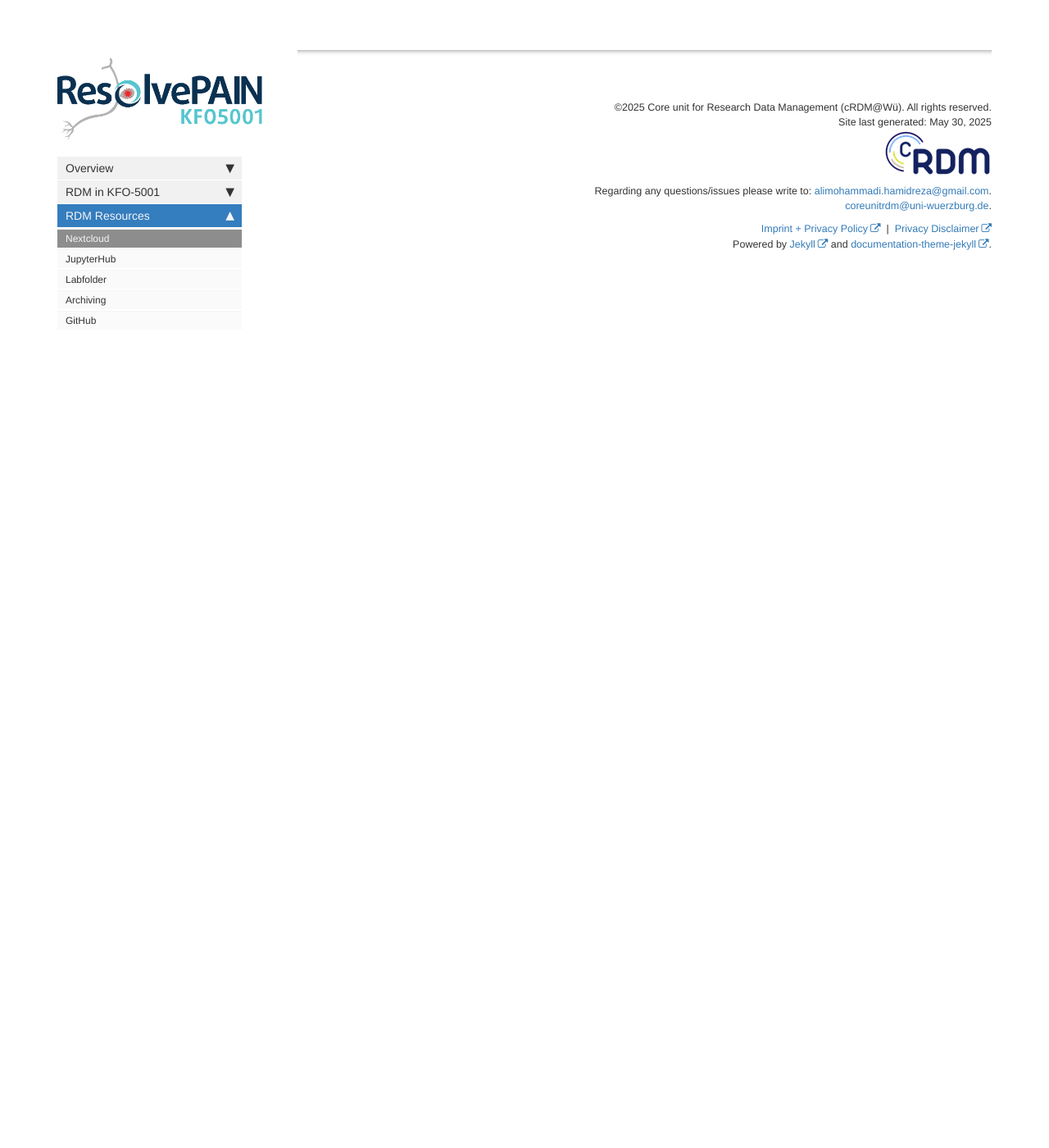
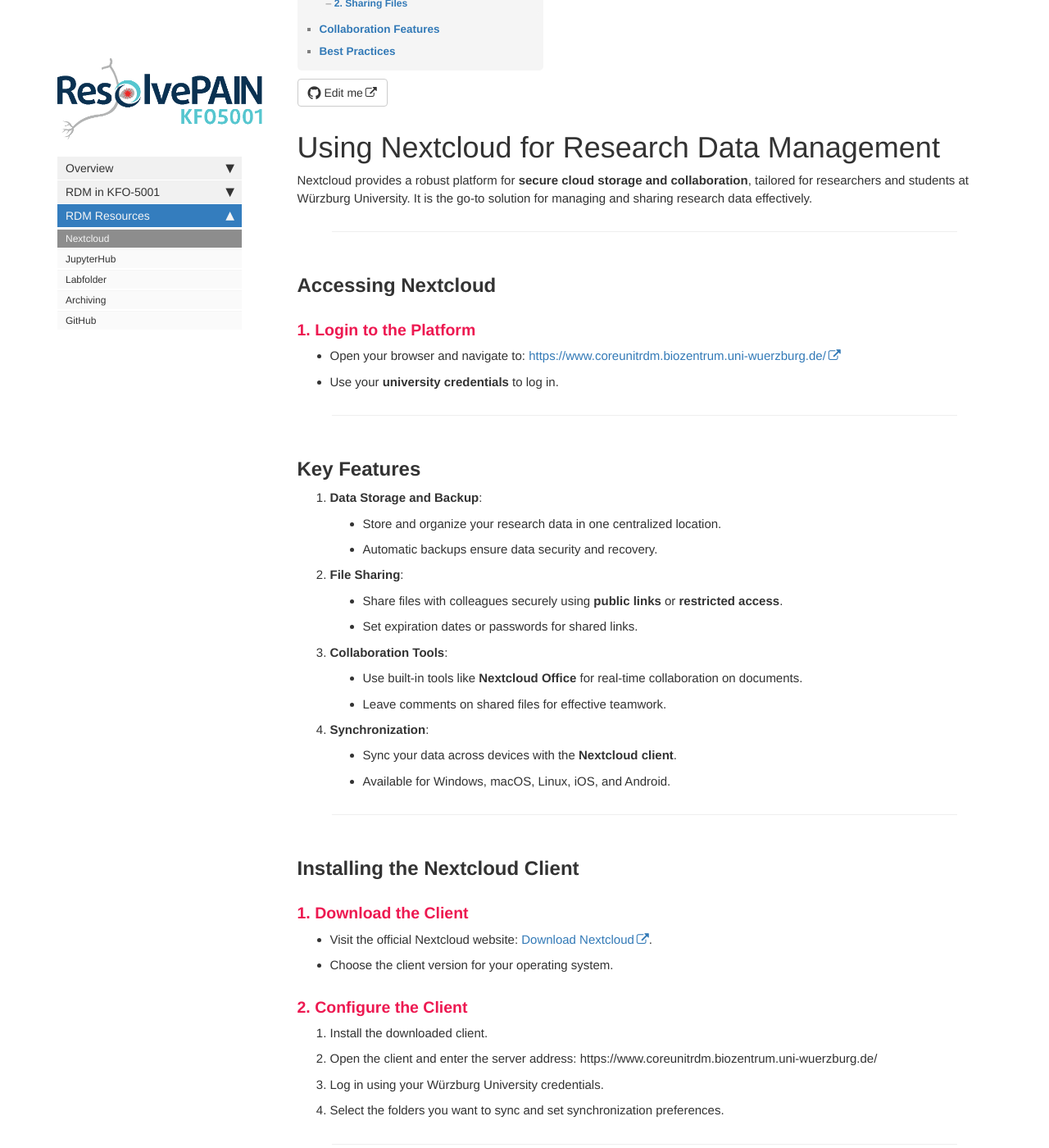
Before and after one commit to CoreUnitRDM/kfo5001-RDM-page, a Jekyll site: the page built from pages/mydoc/mydoc_nextcloud.md, in a window 1280 px wide and 1400 px high, scrolled down 400 px. Shown: the whole window at 82% size. Built offline with Jekyll 4.4.1, drawn with Linux system fonts in a browser that asks for light colours; comment, search, counter and statistics services are not loaded; before the commit the page ends 900 px from its top, so only the background shows below that; some of the changed text lies outside the part shown.

Commit message:
Update mydoc_nextcloud.md

```diff
--- a/pages/mydoc/mydoc_nextcloud.md
+++ b/pages/mydoc/mydoc_nextcloud.md
@@ -1,11 +1,90 @@
 ---
-title: nextcloud
+title: Using Nextcloud for Research Data Management
 sidebar: mydoc_sidebar
 permalink: mydoc_nextcloud.html
 folder: mydoc
 ---
 
-## About the usage of the nextcloud for this RTG
+# Using Nextcloud for Research Data Management
 
-Data structuring and annotations.
-Elaborate accordingly!
+Nextcloud provides a robust platform for **secure cloud storage and collaboration**, tailored for researchers and students at Würzburg University. It is the go-to solution for managing and sharing research data effectively.
+
+---
+
+## **Accessing Nextcloud**
+
+### **1. Login to the Platform**
+- Open your browser and navigate to:
+  [https://www.coreunitrdm.biozentrum.uni-wuerzburg.de/](https://www.coreunitrdm.biozentrum.uni-wuerzburg.de/)
+- Use your **university credentials** to log in.
+
+---
+
+## **Key Features**
+1. **Data Storage and Backup**:
+   - Store and organize your research data in one centralized location.
+   - Automatic backups ensure data security and recovery.
+
+2. **File Sharing**:
+   - Share files with colleagues securely using **public links** or **restricted access**.
+   - Set expiration dates or passwords for shared links.
+
+3. **Collaboration Tools**:
+   - Use built-in tools like **Nextcloud Office** for real-time collaboration on documents.
+   - Leave comments on shared files for effective teamwork.
+
+4. **Synchronization**:
+   - Sync your data across devices with the **Nextcloud client**.
+   - Available for Windows, macOS, Linux, iOS, and Android.
+
+---
+
+## **Installing the Nextcloud Client**
+
+### **1. Download the Client**
+- Visit the official Nextcloud website: [Download Nextcloud](https://nextcloud.com/install/#install-clients).
+- Choose the client version for your operating system.
+
+### **2. Configure the Client**
+1. Install the downloaded client.
+2. Open the client and enter the server address:
+https://www.coreunitrdm.biozentrum.uni-wuerzburg.de/
+3. Log in using your Würzburg University credentials.
+4. Select the folders you want to sync and set synchronization preferences.
+
+---
+
+## **Uploading and Sharing Files**
+
+### **1. Uploading Files**
+1. Log in to the web interface.
+2. Click on the **“+”** icon in the top bar and select **Upload File** or **Upload Folder**.
+3. Drag and drop files directly into the interface for quick uploads.
+
+### **2. Sharing Files**
+- **Via Public Links**:
+1. Hover over the file or folder you want to share.
+2. Click the **Share** icon (chain link).
+3. Generate a public link and optionally add:
+  - **Expiration date**
+  - **Password protection**
+- **With Specific Users**:
+1. Start typing a user’s name or email in the **Share** box.
+2. Set permissions (e.g., read-only, edit, etc.).
+
+---
+
+## **Collaboration Features**
+- **Nextcloud Office**: Collaborate on documents in real-time with colleagues.
+- **Activity Log**: Keep track of changes to files and folders.
+- **Versioning**: Restore previous versions of a file in case of accidental edits.
+
+---
+
+## **Best Practices**
+1. **Organize Files**: Use folders and consistent naming conventions.
+2. **Set Permissions Carefully**: Only grant necessary access to collaborators.
+3. **Backup Regularly**: Use both cloud storage and local backups for critical data.
+
+
+{% include links.html %}
```
